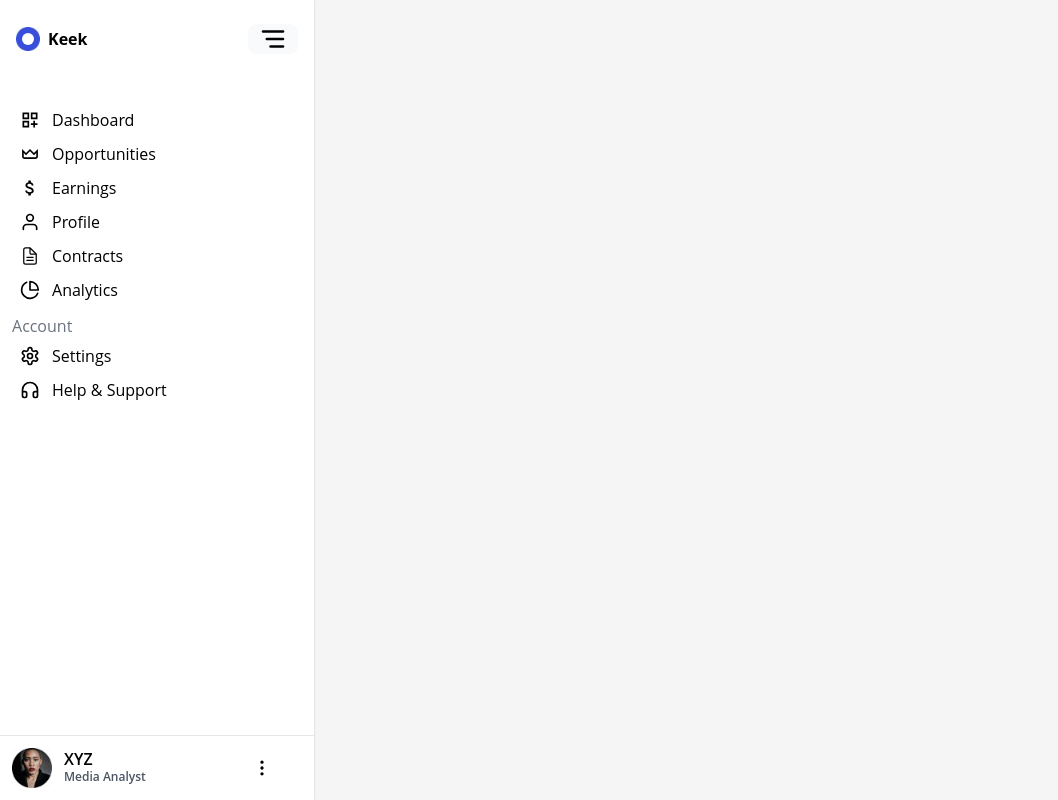
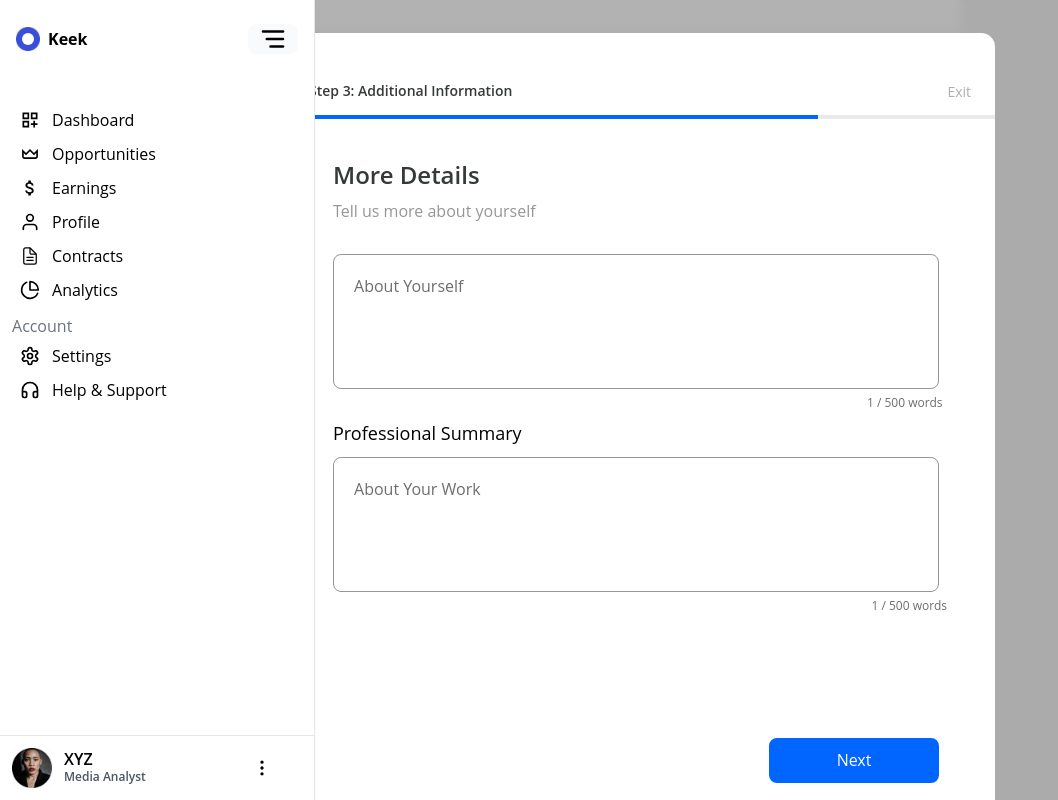
Before and after one commit to Darshana1907/InfluencerProj, a React (Create React App) app: page /AddInfoInfluencer in a window 1280 px wide. Shown: the whole page, without its empty margins (0-1058 px from the left). Built offline with nearby package versions, Linux system fonts and the light colour scheme.

Commit message:
onbordingcomp

```diff
--- /dev/null
+++ b/src/EditProfile/AdditionInfoModal.jsx
@@ -0,0 +1,117 @@
+import React from "react";
+import { useContext, useState } from "react";
+import { Mycontext } from "../../src/utils/Context";
+import { useNavigate } from "react-router-dom";
+
+const AdditionInfoModal = () => {
+  const contextState = useContext(Mycontext);
+  const expanded = contextState.expanded;
+  const navigate = useNavigate()
+
+  const [moreInfo, setMoreInfo] = useState({
+    detailstext: "",
+    summarytext: "",
+  });
+
+  const getWordCount = (text) => {
+    return text.trim().split(/\s+/).length;
+  };
+
+  const handleChange = (e) => {
+    const { name, value } = e.target;
+
+    if (getWordCount(value) <= 500) {
+      setMoreInfo({ ...moreInfo, [name]: value });
+    }
+  };
+
+  const handleSubmit = (e) => {
+    e.preventDefault();
+    console.log(moreInfo);
+    navigate('/Platform');
+  };
+
+  return (
+    <div
+      className={`flex relative${
+        !expanded
+          ? "left-[100px] w-[calc(100%-110px)]"
+          : "left-[320px] w-[calc(100%-320px)]"
+      } overflow-y-auto bg-white space-y-4 p-4`}
+    >
+      <div className="fixed inset-0 bg-[black] bg-opacity-30 flex justify-center items-center backdrop-blur-sm">
+        <form onSubmit={handleSubmit}>
+          <div className="bg-[#FFFFFF] w-[710px] h-[790px] mt-[55px] rounded-[14px] relative">
+            <div className="w-[710px] h-[82px] pt-[48px] pl-[24px] pb-[12px] pr-[24px] flex justify-between">
+              <h4 className="w-[204px] h-[18px] text-sm  font-semibold text-[#363939]">
+                Step 3: Additional Information
+              </h4>
+              <button
+                className="text-[#AEAEAE] text-sm font-normal "
+
+              >
+                Exit
+              </button>
+            </div>
+            <div className="w-full h-[4px] bg-[#EAEAEA]">
+              <div className="w-[532.5px] h-[4px] bg-[#0066FF]"></div>
+            </div>
+            <div className="w-[606px] h-[60px] mt-[40px] gap-y-[10px] flex flex-col mx-12 ">
+              <h2 className="w-[606px] h-[30px] font-semibold text-2xl text-[#363939]">
+                More Details
+              </h2>
+              <p className="w-[606px] h-[20px] text-[#969696] text-base font-normal">
+                Tell us more about yourself
+              </p>
+            </div>
+            <div className="mx-12 mt-[35px]">
+              <textarea
+                className=" border-[#969696] border-[0.7px] w-[606px] h-[135px] py-[19px] px-[20px] rounded-lg resize-none  gap-[10px] placeholder-[#6E6E6E] placeholder:font-normal  placeholder:text-[16px]"
+                name="detailstext"
+                value={moreInfo.detailstext}
+                onChange={(e) => handleChange(e)}
+                placeholder="About Yourself"
+              ></textarea>
+              <div className="w-[80px] h-[22px]  absolute right-12">
+                <p className=" text-[#6E6E6E] text-xs font-normal ">
+                  {`${getWordCount(moreInfo.detailstext)} / 500 words`}
+                </p>
+              </div>
+            </div>
+            <div className="w-[606px] h-[170px] flex flex-col mx-12 mt-6">
+              <label className="text-[#000000] font-normal text-lg">
+                Professional Summary
+              </label>
+
+              <div className=" mt-[10px]">
+                <textarea
+                  className=" border-[#969696] border-[0.7px] w-[606px] h-[135px] py-[19px] px-[20px] rounded-lg resize-none  gap-[10px] placeholder-[#6E6E6E] placeholder:font-normal  placeholder:text-[16px]"
+                  onChange={(e) => handleChange(e)}
+                  name="summarytext"
+                  value={moreInfo.summarytext}
+                  placeholder="About Your Work"
+                ></textarea>
+                <div className="w-[80px] h-[22px] absolute right-12">
+                  <p className=" text-[#6E6E6E] text-xs font-normal text-end">
+                    {`${getWordCount(moreInfo.summarytext)} / 500 words`}
+                  </p>
+                </div>
+              </div>
+            </div>
+
+            <div className="absolute right-14 bottom-10">
+              <button
+                type="submit"
+                className="w-[170px] h-[45px] rounded-lg px-[16px] bg-[#0066FF] text-[#FFFFFF] text-center text-base font-normal"
+              >
+                Next
+              </button>
+            </div>
+          </div>
+        </form>
+      </div>
+    </div>
+  );
+};
+
+export default AdditionInfoModal;
--- /dev/null
+++ b/src/EditProfile/EditProfile.jsx
@@ -0,0 +1,103 @@
+import React, { useState } from 'react';
+import insta from "../Assets/I5.jpg";
+import fb from "../Assets/I3.jpg";
+import snap from "../Assets/I4.jpg";
+import x from "../Assets/I1.jpg";
+import yt from "../Assets/I2.png";
+import { useNavigate } from 'react-router-dom';
+
+const PlatformComp = () => {
+
+  const data = [
+    {
+      img: insta,
+      title: "Connect to Instagram",
+      url: "https://www.instagram.com" // URL for Instagram
+    },
+    {
+      img: fb,
+      title: "Connect to Facebook",
+      url: "https://www.facebook.com"  // URL for Facebook
+    },
+    {
+      img: snap,
+      title: "Connect to Snapchat",
+      url: "https://www.snapchat.com"  // URL for Snapchat
+    },
+    {
+      img: x,
+      title: "Connect to X",
+      url: "https://www.twitter.com"   // URL for X (formerly Twitter)
+    },
+    {
+      img: yt,
+      title: "Connect to YouTube",
+      url: "https://www.youtube.com"   // URL for YouTube
+    }
+  ];
+
+  const [selectedPlatforms, setSelectedPlatforms] = useState([]);
+  const navigate = useNavigate(); // Hook to navigate to another route
+
+  // Redirect function
+  const handleRedirect = (url, platform) => {
+    console.log(`You clicked on ${platform}`); // Log platform name
+    // Perform any additional functionality here, like API calls, etc.
+    window.open(url, "_blank");  // Open the link in a new tab
+  };
+
+   // Handle storing the data and redirecting on the "Next" button click
+   const handleNext = () => {
+    console.log('Selected platforms:', selectedPlatforms);
+
+    // Store in localStorage (optional)
+    localStorage.setItem('selectedPlatforms', JSON.stringify(selectedPlatforms));
+
+
+    // Redirect to the next page (e.g., dashboard)
+    navigate('/dashboard'); // You can replace '/dashboard' with your target URL
+  };
+
+  return (
+    <div className="fixed inset-0 h-[1600px] top-0 z-50 flex items-center justify-center bg-black bg-opacity-50">
+      <div className="w-[710px] h-[790px] z-10  top-[24%] rounded-[10px] absolute left-1/2 -translate-x-[50%] -translate-y-[50%] bg-white shadow-[2px_4px_14px_2px_rgba(0,0,0,0.25)]">
+        <div className="border-b-4 h-[78px] w-[710px]  pt-[48px] px-[24px] pb-[12px] border-[#0066ff] flex justify-between ">
+          <h1 className='w-[105px] h-[18px] font-body font-semibold text-[14px] text-[#363939]'>
+            Step 4: Connect
+          </h1>
+          <h1 className='w-[24px] h-[18px] text-[14px] text-[#aeaeae] font-body font-normal'>
+            Exit
+          </h1>
+        </div>
+
+        <div className='w-[606px] h-[60px] ml-11 mt-12'>
+          <h1 className='font-semibold font-body w-[606px] h-[30px] text-[24px] text-[#363939]'>
+            Connect your favourite Social Media!
+          </h1>
+          <h1 className='w-[606px] h-[20px] text-[16px] font-normal font-body mt-1 text-[#969696]'>
+            Show your brand on popular platforms
+          </h1>
+        </div>
+
+        <div className='w-[584px] h-[391px] ml-16 mt-10'>
+          {data.map((item, index) => (
+            <div
+              key={index}
+              onClick={() => handleRedirect(item.url, item.title)} // Pass platform title to handleRedirect
+              className='cursor-pointer w-[584px] h-[59px] py-[18px] px-[24px] mt-6 bg-[#D1E3FF] rounded-[10px] flex justify-center gap-4'
+            >
+              <img src={item.img} className='w-[22px] h-[22px] rounded-[5px]' alt={item.title} />
+              <p className='w-[212px] h-[23px] text-[18px] font-semibold font-body text-[#363939]'>{item.title}</p>
+            </div>
+          ))}
+        </div>
+
+        <div className='mt-10 text-end mr-16'>
+          <button onClick={handleNext} className='w-[170px] h-[45px] px-[16px] bg-[#0066ff] rounded-[8px] text-[16px] font-normal font-body text-white'>Next</button>
+        </div>
+      </div>
+    </div>
+  );
+}
+
+export default PlatformComp;
--- a/src/MainRouter/MainRouter.jsx
+++ b/src/MainRouter/MainRouter.jsx
@@ -4,6 +4,9 @@ import NewOppcomp from "../Manage/Opportunities/NewOpportunity/NewoppComp";
 import AppliedComp from "../Manage/Opportunities/AppliedComp/AppliedComp";
 import CompltedComp from "../Manage/Opportunities/CompletedComp/CompletedComp";
 import OngoingComp from "../Manage/Opportunities/OngoingComp/OngoingComp";
+import EditProfile from "../EditProfile/EditProfile";
+import PlatformComp from "../EditProfile/EditProfile";
+import AdditionInfoModal from "../EditProfile/AdditionInfoModal";
 
 const MainRouter = () => {
   return (
@@ -73,6 +76,8 @@ const MainRouter = () => {
 
         <Route path="/Ongoing" element={<OngoingComp />} />
         <Route path="/Complete" element={<CompltedComp />} />
+        <Route path="/Platform" element={<PlatformComp />} />
+        <Route path="/AddInfoInfluencer" element={<AdditionInfoModal />} />
 
         <Route
           path="/settings"
--- a/src/Manage/NavigationBar/SideBar/SideBar.jsx
+++ b/src/Manage/NavigationBar/SideBar/SideBar.jsx
@@ -5,7 +5,7 @@ import white from "../../../Assets/white.jpg";
 import profile from "../../../Assets/intersect.jpg";
 import { TbMenuDeep } from "react-icons/tb";
 import { Mycontext } from '../../../utils/Context';
-import { useLocation } from 'react-router-dom';
+import { Link, useLocation } from 'react-router-dom';
 
 export const SidebarContext = createContext();
 
@@ -46,7 +46,8 @@ const SideBar = ({ children }) => {
             <ul className='flex-1 space-y-2 mt-10 pl-3'>{children}</ul>
           </SidebarContext.Provider>
 
-          <div className='border-t flex p-3'>
+           <Link to={'AddInfoInfluencer'} >
+           <div className='border-t flex p-3 cursor-pointer'>
             <img src={profile} alt='' className={`w-10 h-10 rounded-md transition-all duration-150 ${expanded ? "w-10 " : "w-0 ml-2"}`} />
             <div className={`flex justify-between items-center overflow-hidden transition-all duration-150 ${expanded ? "w-52 ml-3" : "w-0"}`}>
               <div className='leading-4'>
@@ -56,6 +57,8 @@ const SideBar = ({ children }) => {
               <MoreVertical size={20} />
             </div>
           </div>
+           </Link>
+
         </nav>
       </aside>
     </div>
```
